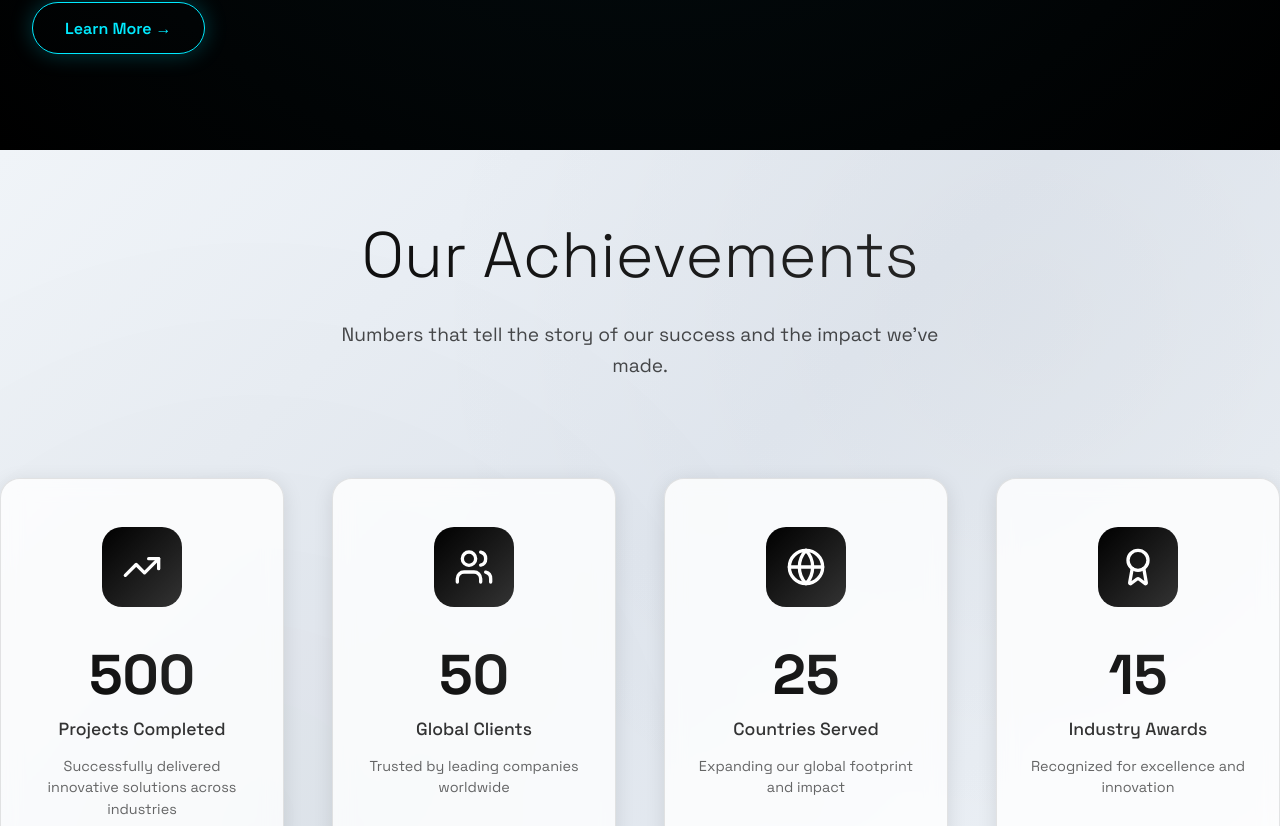
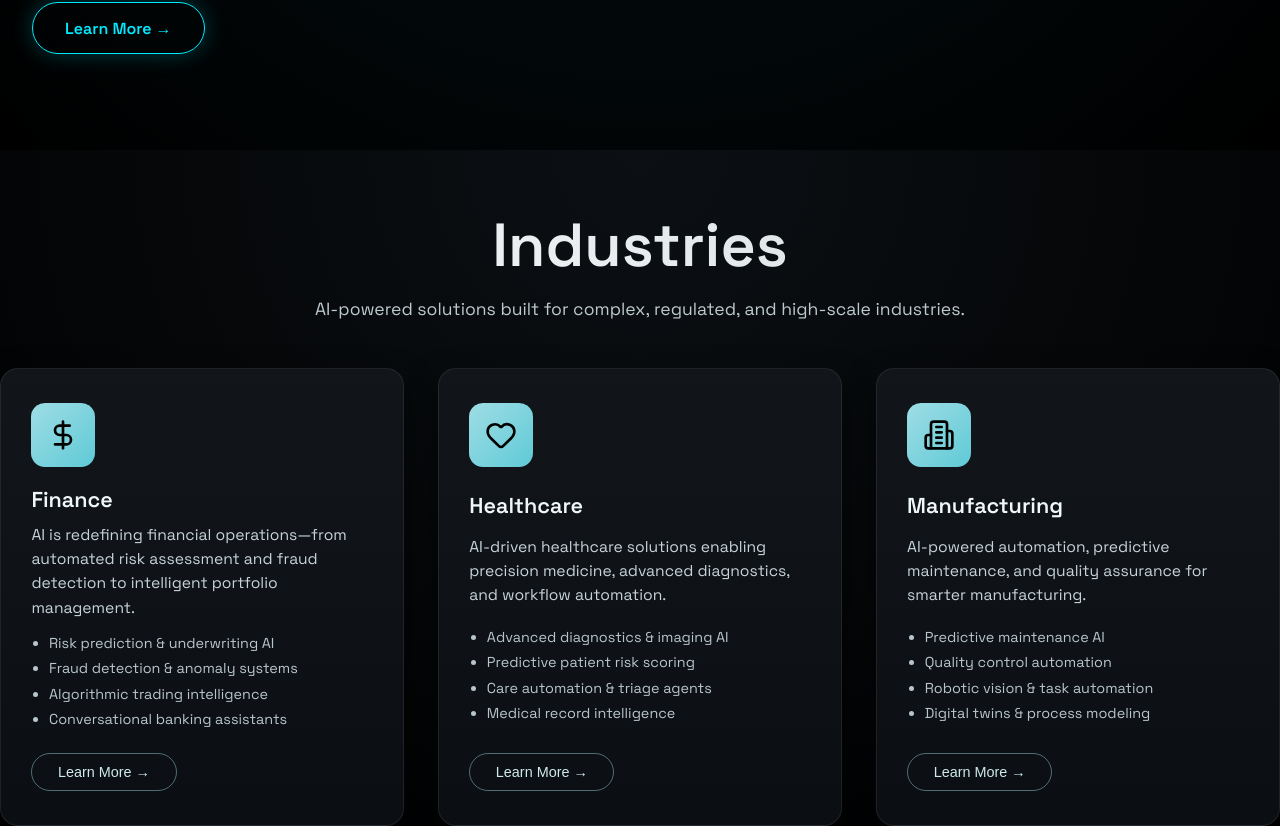
Before and after one commit to Vatshal-Venkat/Altaric, a React (Vite) app in the folder website_src/frontend/: page / in a window 1280 px wide. Shown: the part 1374-2200 px from the top of the page. Built offline with nearby package versions, Linux system fonts and the light colour scheme; no server answers.

Commit message:
Removed Statistics

```diff
--- a/website_src/frontend/src/App.jsx
+++ b/website_src/frontend/src/App.jsx
@@ -17,7 +17,7 @@ import Hero from "./components/Hero";
 import ClientsBar from "./components/ClientsBar";
 import About from "./components/About";
 import IndustriesSection from "./components/Industries";
-import Statistics from "./components/Statistics";
+//import Statistics from "./components/Statistics";
 import Expertise from "./components/Expertise";
 import ContactForm from "./components/ContactForm";
 
@@ -144,7 +144,7 @@ function App() {
                       <Hero />
                       <ClientsBar />
                       <About />
-                      <Statistics />
+
                       <IndustriesSection />
                       <Expertise />
                       <ContactForm />
--- a/website_src/frontend/src/components/Statistics.jsx
+++ b/website_src/frontend/src/components/Statistics.jsx
@@ -1,4 +1,4 @@
-import React, { useRef, useState, useEffect } from 'react';
+/*import React, { useRef, useState, useEffect } from 'react';
 import styled from 'styled-components';
 import { motion, useInView } from 'framer-motion';
 import { TrendingUp, Users, Globe, Award } from 'lucide-react';
@@ -219,4 +219,4 @@ const Statistics = () => {
   );
 };
 
-export default Statistics;
+export default Statistics;*/
```
